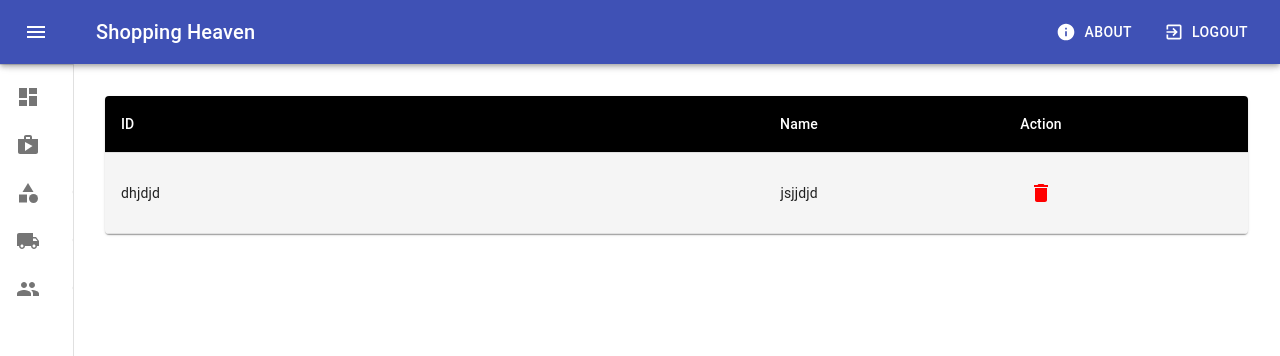
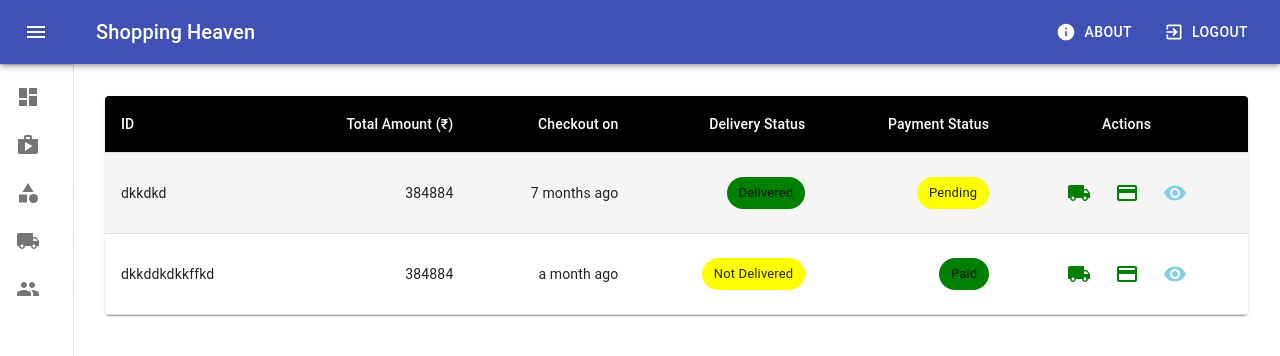
Before and after one commit to satishnaikawadi2011/shopping-heaven-admin, a React (Create React App) app: page / in a window 1280 px wide. Shown: the top 356 px of the page. Built offline with nearby package versions, Linux system fonts and the light colour scheme.

Commit message:
Successfully added OrderTable component without any pagination logic.

```diff
--- a/package.json
+++ b/package.json
@@ -13,6 +13,7 @@
     "@types/react": "^17.0.0",
     "@types/react-dom": "^17.0.0",
     "apisauce": "^2.1.1",
+    "dayjs": "^1.10.4",
     "react": "^17.0.2",
     "react-dom": "^17.0.2",
     "react-router-dom": "^5.2.0",
--- a/src/App.tsx
+++ b/src/App.tsx
@@ -1,7 +1,7 @@
 import React from 'react';
 import './App.css';
 import LayoutWrapper from './components/layout/LayoutWrapper';
-import CategoryTable from './components/UI/CategoryTable';
+import OrderTable from './components/UI/OrderTable';
 // import DashboardIcon from '@material-ui/icons/Dashboard';
 // import LocalShippingIcon from '@material-ui/icons/LocalShipping';
 // import PeopleIcon from '@material-ui/icons/People';
@@ -11,14 +11,37 @@ import CategoryTable from './components/UI/CategoryTable';
 function App() {
 	return (
 		<LayoutWrapper>
-			<CategoryTable
-				categories={[
+			<OrderTable
+				orders={[
 					{
-						__v: 7474,
-						_id: 'dhjdjd',
-						createdAt: 'djdjjd',
-						name: 'jsjjdjd',
-						updatedAt: 'skdkdkkd'
+						_id: 'dkkdkd',
+						isPaid: false,
+						isDelivered: true,
+						orderItems: [],
+						paymentMethod: 'djdj',
+						itemsPrice: 3848,
+						shippingAddress: {},
+						createdAt: new Date('10-02-2020').toISOString(),
+						shippingPrice: 323,
+						taxPrice: 0,
+						totalPrice: 384884,
+						updatedAt: 'djdjd',
+						user: 'sjsjs'
+					},
+					{
+						_id: 'dkkddkdkkffkd',
+						isPaid: true,
+						isDelivered: false,
+						orderItems: [],
+						paymentMethod: 'djdj',
+						itemsPrice: 3848,
+						shippingAddress: {},
+						createdAt: new Date('04-10-2021').toISOString(),
+						shippingPrice: 323,
+						taxPrice: 0,
+						totalPrice: 384884,
+						updatedAt: 'djdjd',
+						user: 'sjsjs'
 					}
 				]}
 			/>
--- /dev/null
+++ b/src/components/UI/OrderTable.tsx
@@ -0,0 +1,121 @@
+import React from 'react';
+import { withStyles, Theme, createStyles, makeStyles } from '@material-ui/core/styles';
+import Table from '@material-ui/core/Table';
+import TableBody from '@material-ui/core/TableBody';
+import TableCell from '@material-ui/core/TableCell';
+import TableContainer from '@material-ui/core/TableContainer';
+import TableHead from '@material-ui/core/TableHead';
+import TableRow from '@material-ui/core/TableRow';
+import Paper from '@material-ui/core/Paper';
+import Tooltip from '@material-ui/core/Tooltip';
+import PaymentIcon from '@material-ui/icons/Payment';
+import LocalShippingIcon from '@material-ui/icons/LocalShipping';
+import VisibilityIcon from '@material-ui/icons/Visibility';
+import { Chip, IconButton } from '@material-ui/core';
+import dayjs from 'dayjs';
+import relativeTime from 'dayjs/plugin/relativeTime';
+
+import { INDIAN_RUPEE_SIGN } from '../../constants';
+import { Order } from '../../models/Order';
+
+dayjs.extend(relativeTime);
+
+const StyledTableCell = withStyles((theme: Theme) =>
+	createStyles({
+		head:
+			{
+				backgroundColor: theme.palette.common.black,
+				color: theme.palette.common.white
+			},
+		body:
+			{
+				fontSize: 14
+			}
+	})
+)(TableCell);
+
+const StyledTableRow = withStyles((theme: Theme) =>
+	createStyles({
+		root:
+			{
+				'&:nth-of-type(odd)':
+					{
+						backgroundColor: theme.palette.action.hover
+					}
+			}
+	})
+)(TableRow);
+
+const useStyles = makeStyles({
+	table:
+		{
+			minWidth: 700
+		}
+});
+
+interface OrderTableProps {
+	orders: Order[];
+}
+
+const OrderTable: React.FC<OrderTableProps> = ({ orders }) => {
+	const classes = useStyles();
+	return (
+		<TableContainer component={Paper}>
+			<Table className={classes.table} aria-label="customized table">
+				<TableHead>
+					<TableRow>
+						<StyledTableCell>ID</StyledTableCell>
+						<StyledTableCell align="right">Total Amount ({INDIAN_RUPEE_SIGN})</StyledTableCell>
+						<StyledTableCell align="right">Checkout on</StyledTableCell>
+						<StyledTableCell align="right">Delivery Status</StyledTableCell>
+						<StyledTableCell align="right">Payment Status</StyledTableCell>
+						<StyledTableCell align="center">Actions</StyledTableCell>
+					</TableRow>
+				</TableHead>
+				<TableBody>
+					{orders.map((order) => (
+						<StyledTableRow key={order._id}>
+							<StyledTableCell component="th" scope="row">
+								{order._id}
+							</StyledTableCell>
+							<StyledTableCell align="right">{order.totalPrice}</StyledTableCell>
+							<StyledTableCell align="right">{dayjs(order.createdAt).fromNow()}</StyledTableCell>
+							<StyledTableCell align="right">
+								{
+									order.isDelivered ? <Chip
+										style={{ backgroundColor: 'green' }}
+										label="Delivered"
+									/> :
+									<Chip style={{ backgroundColor: 'yellow' }} label="Not Delivered" />}
+							</StyledTableCell>
+							<StyledTableCell align="right">
+								{
+									order.isPaid ? <Chip style={{ backgroundColor: 'green' }} label="Paid" /> :
+									<Chip style={{ backgroundColor: 'yellow' }} label="Pending" />}
+							</StyledTableCell>
+							<StyledTableCell align="center">
+								<Tooltip title="Mark As Delivered">
+									<IconButton aria-label="edit" disabled={order.isDelivered}>
+										<LocalShippingIcon style={{ color: 'green' }} />
+									</IconButton>
+								</Tooltip>
+								<Tooltip title="Mark As Paid">
+									<IconButton aria-label="edit" disabled={order.isPaid}>
+										<PaymentIcon style={{ color: 'green' }} />
+									</IconButton>
+								</Tooltip>
+								<Tooltip title="Details">
+									<IconButton aria-label="details">
+										<VisibilityIcon style={{ color: 'skyblue' }} />
+									</IconButton>
+								</Tooltip>
+							</StyledTableCell>
+						</StyledTableRow>
+					))}
+				</TableBody>
+			</Table>
+		</TableContainer>
+	);
+};
+
+export default OrderTable;
```
Also changed, not shown: 1 other file (tests, documents, lock files or other folders).
